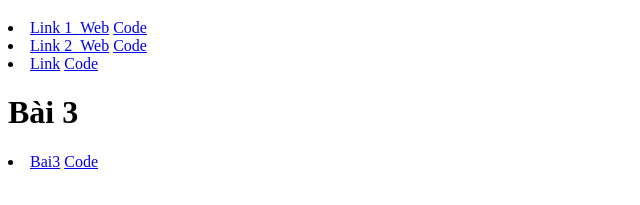
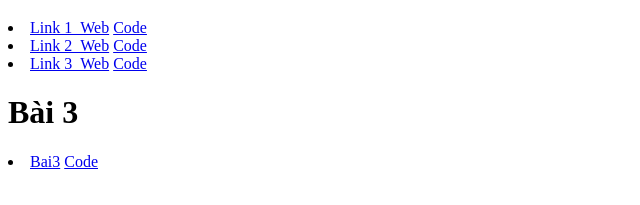
Before and after one commit to HBinSD/bainop, a plain HTML site: page index.html in a window 1280 px wide. Shown: the part 195-400 px from the top of the page, 0-640 px from the left. Drawn offline with Linux system fonts and the light colour scheme.

Commit message:
Update index.html

```diff
--- a/index.html
+++ b/index.html
@@ -15,7 +15,7 @@
 
             <li><a href="https://hbinsd.github.io/bai2.1/">Link 1_Web</a> <a href="https://github.com/HBinSD/bai2.1.git">Code</a></a></li>
             <li><a href="https://hbinsd.github.io/bai2.2/">Link 2_Web</a> <a href="https://github.com/HBinSD/bai2.2.git">Code</a></li>
-            <li><a href="https://github.com/HBinSD/bai2.3.git">Link</a> <a href="https://hbinsd.github.io/bai2.3/">Code</a></li>
+            <li><a href="https://github.com/HBinSD/bai2.3.git">Link 3_Web</a> <a href="https://hbinsd.github.io/bai2.3/">Code</a></li>
 
         <h1>Bài 3</h1>
             <li><a href="https://hbinsd.github.io/bai3/">Bai3</a> <a href="https://github.com/HBinSD/bai3.git">Code</a></li>
```
